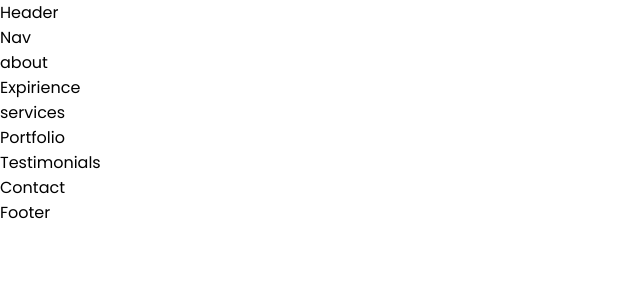
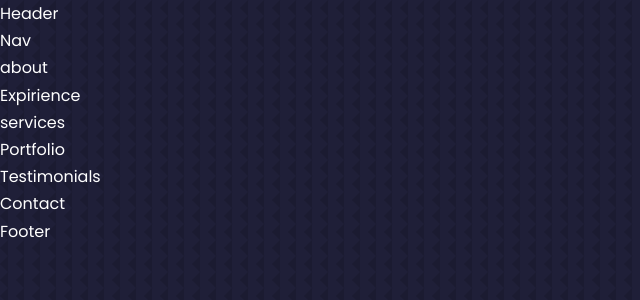
Before and after one commit to SebastianSloma/Portfolio_website, a React (Create React App) app: page / in a window 1280 px wide. Shown: the top 300 px of the page, without its empty margins (0-640 px from the left). Built offline with nearby package versions, Linux system fonts and the light colour scheme.

Commit message:
added part of main style css

```diff
--- a/src/index.css
+++ b/src/index.css
@@ -17,7 +17,7 @@
 	--color-primary: #4bd5ff;
 	--color-primary-variant: rgba(77, 181, 255, 0.4);
 	--color-white: #fff;
-	--color-: rgba(255, 255, 255, 0.6);
+	--color-light: rgba(255, 255, 255, 0.6);
 
     --container-width-lg: 75%;
     --container-width-md: 86%;
@@ -34,4 +34,34 @@
 
 body{
     font-family: 'Poppins', sans-serif;
+    background-color: var(--color-bg);
+    color:var(--color-white);
+    line-height: 1.7;
+    background-image: url(./assets/bg-texture.png);
 }
+
+.container{
+    width: var(--container-width-lg);
+    margin: 0 auto;
+}
+
+h1,h2,h3,h4,h5{
+    font-weight: 500;
+}
+h1{
+    font-size: 2.5rem;
+}
+
+section{
+    margin-top: 8rem;
+}
+
+section > h2, section >h5{
+    text-align: center;
+    color: var(--color-light);
+}
+
+section > h2{
+    color: var(--color-primary);
+    margin-bottom: 3rem;
+}
```
Also changed, not shown: src/assets/bg-texture.png (added).
